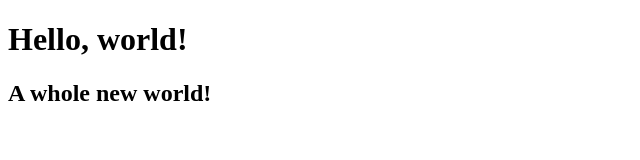
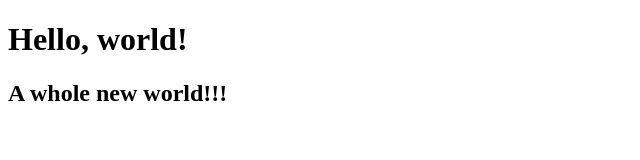
Before and after one commit to Quantumminded/Luca-project, a plain HTML site: page index.html in a window 1280 px wide. Shown: the full height of the page, 0-640 px from the left. Drawn offline with Linux system fonts and the light colour scheme.

```diff
--- a/index.html
+++ b/index.html
@@ -10,7 +10,7 @@
   </head>
   <body>
     <h1>Hello, world!</h1>
-    <h2>A whole new world!</h2>
+    <h2>A whole new world!!!</h2>
 
     <script src="" async defer></script>
   </body>
```
